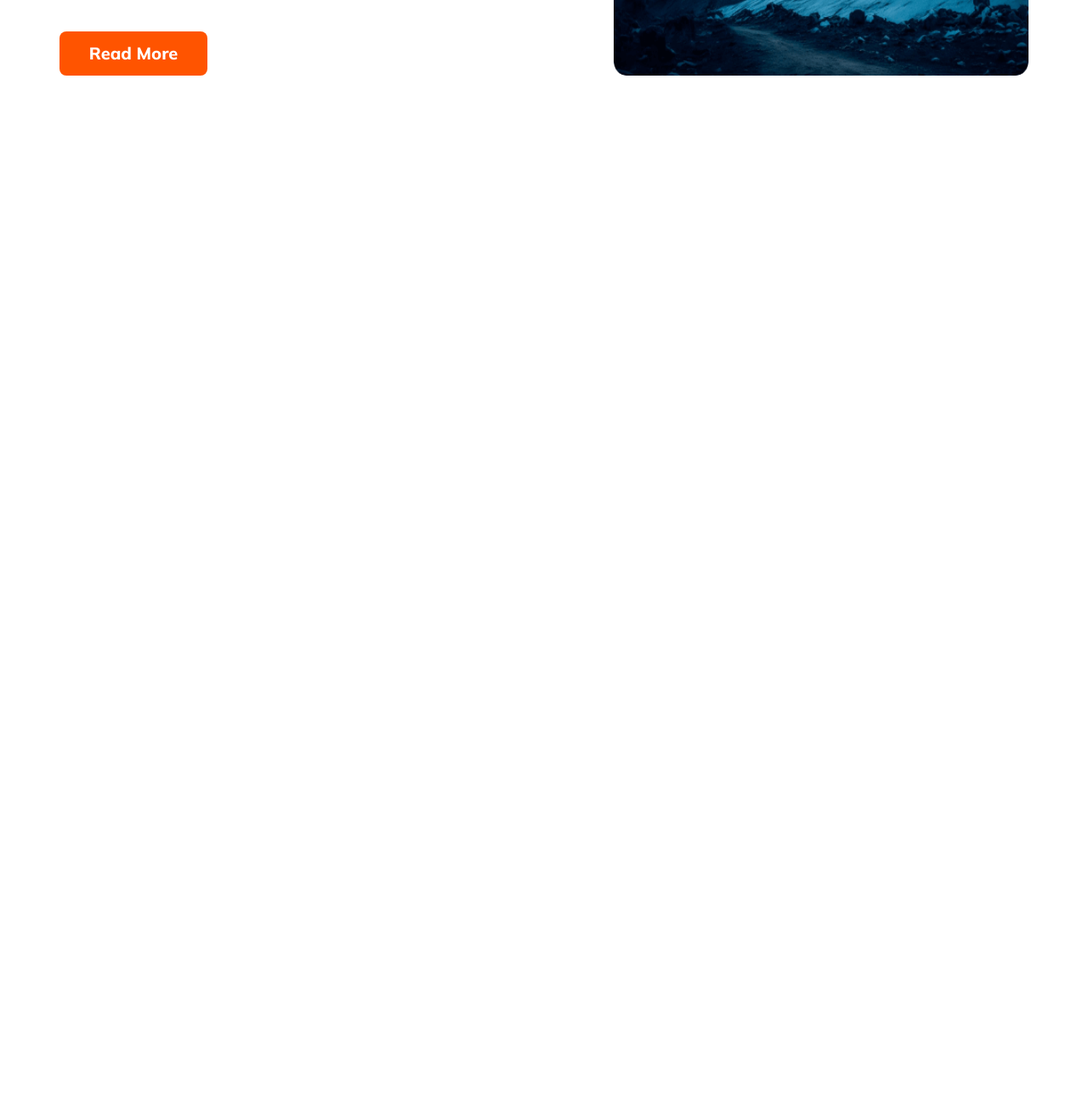
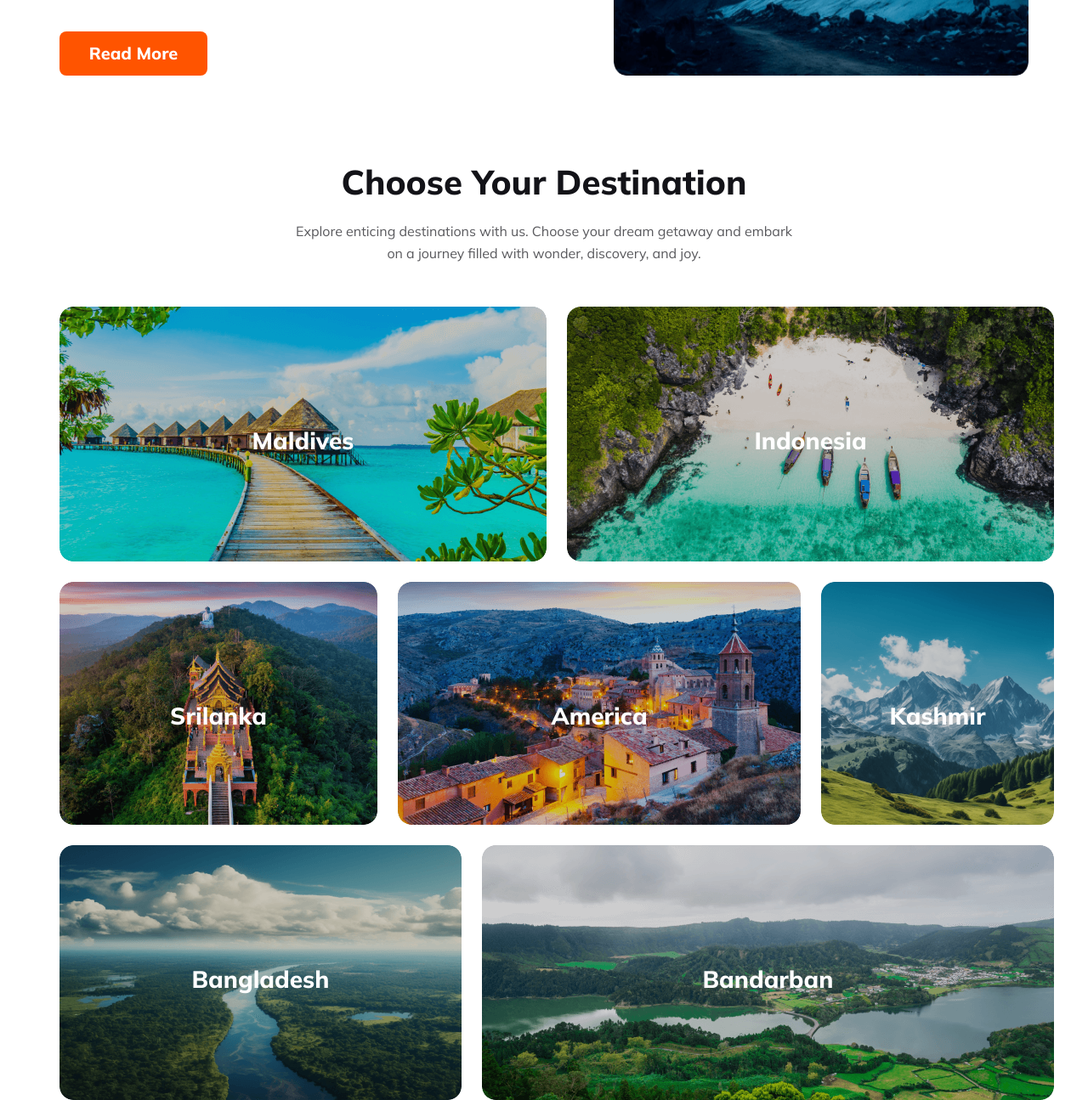
Before and after one commit to itzmesojib/travel-website-template, a plain HTML site: page index.html in a window 1280 px wide. Shown: the part 1243-2538 px from the top of the page at 85% size. Before the commit the page ends 1336 px from the top, so only its background shows below. Drawn offline with Linux system fonts and the light colour scheme.

Commit message:
part-4 push

```diff
--- a/index.html
+++ b/index.html
@@ -79,7 +79,26 @@
             <div class="div part-3-img">
                 <img src="img/Rectangle 4.png" alt="">
             </div>
-
+        </section>
+        <!-- part-3 end -->
+        <!-- part-4 start -->
+        <section class="part-4">
+            <h1 class="part-4-h1">Choose Your Destination</h1>
+            <br>
+            <p class="part-4-p">Explore enticing destinations with us. Choose your dream getaway and embark <br> on a journey filled with wonder, discovery, and joy.</p>
+            <div class="part-4-flex-1">
+                <a href="#"><div class="flex-img-1"><h2 class="part-4-h2">Maldives</h2></div></a>
+                <a href="#"><div class="flex-img-2"><h2 class="part-4-h2">Indonesia</h2></div></a>
+            </div>
+            <div class="part-4-flex-2">
+                <a href="#"><div class="flex-img-3"><h2 class="part-4-h2">Srilanka</h2></div></a>
+                <a href="#"><div class="flex-img-4"><h2 class="part-4-h2">America</h2></div></a>
+                <a href="#"><div class="flex-img-5"><h2 class="part-4-h2">Kashmir</h2></div></a>
+            </div>
+            <div class="part-4-flex-3">
+                <a href="#"><div class="flex-img-6"><h2 class="part-4-h2">Bangladesh</h2></div></a>
+                <a href="#"><div class="flex-img-7"><h2 class="part-4-h2">Bandarban</h2></div></a>
+            </div>
         </section>
     </div>
 </body>
--- a/style.css
+++ b/style.css
@@ -71,6 +71,7 @@ header .nav-icon{
         width: 1140px;
         height:450px ;
        background-image: linear-gradient(180deg, rgba(19, 19, 24, 0.80) 0%, rgba(19, 19, 24, 0.00) 100%), url("img/Group\ 13\ \(1\)\ \(1\).png");
+       background-repeat: no-repeat;
         margin: 0 auto;
         margin-bottom: 100px;
         margin-top: 60px;
@@ -184,7 +185,108 @@ justify-content: center;
 text-decoration: none;
 margin-top: 20px;
     }
+    /* part-3 end */
 
+    /* part-4 start */
+
+.part-4{
+    max-width: 1140px;
+        margin: auto;
+}
+.part-4 .part-4-h1{
+    color: #131318;
+text-align: center;
+font-size: 40px;
+font-weight: 800;
+margin-top: 100px;
+}
+.part-4 .part-4-p{
+    color: rgba(19, 19, 24, 0.70);
+text-align: center;
+font-size: 16px;;
+font-weight: 400;
+line-height: 26px;
+margin-bottom: 50px;
+}
+.part-4 .part-4-flex-1{
+    display: flex;
+    gap: 24px;
+}
+.part-4 .part-4-flex-1 a .flex-img-1{
+    background-image:url("img/Rectangle\ 5.png");
+    background-repeat: no-repeat;
+    width: 573px;
+height: 300px;
+border-radius: 16px;
+}
+.part-4 .part-4-flex-1 a .flex-img-2{
+    background-image: url("img/Rectangle\ 8.png");
+    background-repeat: no-repeat;
+    width: 573px;
+height: 300px;
+border-radius: 16px;
+}
+.part-4 .part-4-flex-2{
+    display: flex;
+    gap: 24px;
+    margin-top: 24px;
+}
+.part-4 .part-4-flex-2 a .flex-img-3{
+    background-image:url("img/Rectangle\ 6.png") ;
+    width: 374px;
+height: 286px;
+    background-repeat: no-repeat;
+    border-radius: 16px;
+
+}
+.part-4 .part-4-flex-2 a .flex-img-4{
+    background-image: url("img/Rectangle\ 7.png");
+    width: 474px;
+height: 286px;
+background-repeat: no-repeat;
+border-radius: 16px;
+}
+.part-4 .part-4-flex-2 a .flex-img-5{
+    background-image: url("img/Rectangle\ 9.png");
+    width: 274px;
+height: 286px;
+background-repeat: no-repeat;
+border-radius: 16px;
+}
+.part-4 .part-4-flex-3{
+    display: flex;
+    gap: 24px;
+    margin-top: 24px;
+}
+.part-4 .part-4-flex-3 a .flex-img-6{
+    background-image: url("img/Rectangle\ 11.png");
+    width: 473px;
+height: 300px;
+    background-repeat: no-repeat;
+border-radius: 16px;
+}
+.part-4 .part-4-flex-3 a .flex-img-7{
+    background-image: url("img/Rectangle\ 10.png");
+    width: 673px;
+height: 300px;
+background-repeat: no-repeat;
+border-radius: 16px;
+}
+.part-4 a .part-4-h2{
+   color: red;
+   display: flex;
+   justify-content: center;
+   position: relative;
+   padding-top: 140px;
+   color: #FFF;
+text-align: center;
+font-size: 28px;
+font-weight: 800;
+}
+.part-4 a{
+    text-decoration:none ;
+}
+/* part-4 end */
 /* mobail responsive */
 
 /* header part start */
@@ -192,6 +294,11 @@ margin-top: 20px;
 {
     .main{
         max-width: 480px;
+    }
+    .main header{
+        max-width: 480px;
+        margin: 0 auto;
+        padding: 50px 0;
     }
     .main header nav{
         display: none;
@@ -263,5 +370,77 @@ margin-top: 20px;
     .part-3 .part-3-img img{
         margin-top: -70px;
     }
+    /* part-3 end */
+    /* part-4 start */
+    .part-4{
+        max-width: 480px;
+        margin: 0 auto;
+    }
+    .part-4 .part-4-flex-1{
+        display: flex;
+        flex-direction:column;
+    }
+    .part-4 .part-4-flex-2{
+        display: flex;
+        flex-direction:column;
+    }
+    .part-4 .part-4-flex-3{
+        display: flex;
+        flex-direction:column;
+    }
+    .part-4 .part-4-flex-1 a .flex-img-1{
+        width: 450px;
+        height: 176px;
+background-position: center;
+margin:0 auto;
+    }
+
+    .part-4 .part-4-flex-1 a .flex-img-2{
+        width: 450px;
+height: 176px;
+background-position: center;
+margin:0 auto;
+    }
+
+    .part-4 .part-4-flex-2 a .flex-img-3{
+        width: 400px;
+height: 176px;
+background-image: url("img/Rectangle\ 13.png");
+background-position: center;
+border-radius: 16px;
+margin:0 auto;
+display: none;
+    }
+    .part-4 .part-4-flex-2 a .flex-img-4{
+        width: 450px;
+height: 176px;
+background-position: center;
+margin:0 auto;
+    }
+    .part-4 .part-4-flex-2 a .flex-img-5{
+        width: 450px;
+height: 176px;
+background-position: center;
+background-image: url("img/Rectangle\ 12.png");
+margin:0 auto;
+display: none;
+    }
+    .part-4 .part-4-flex-3 a .flex-img-6{
+        width: 450px;
+height: 176px;
+background-position: center;
+margin:0 auto;
+border-radius: 16px;
+    }
+    .part-4 .part-4-flex-3 a .flex-img-7{
+        width: 450px;
+height: 176px;
+background-position: center;
+margin:0 auto;
+    }
+    .part-4 a .part-4-h2{
+        padding-top: 70px;
+    }
+
 
 }
```
Also changed, not shown: img/Rectangle 12.png (added), img/Rectangle 13.png (added).
